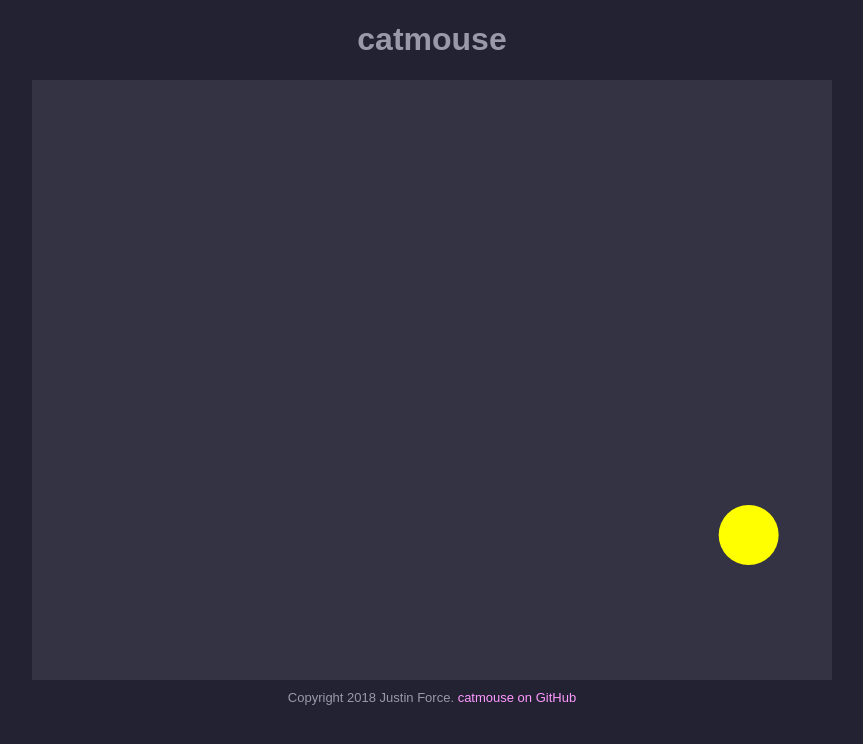
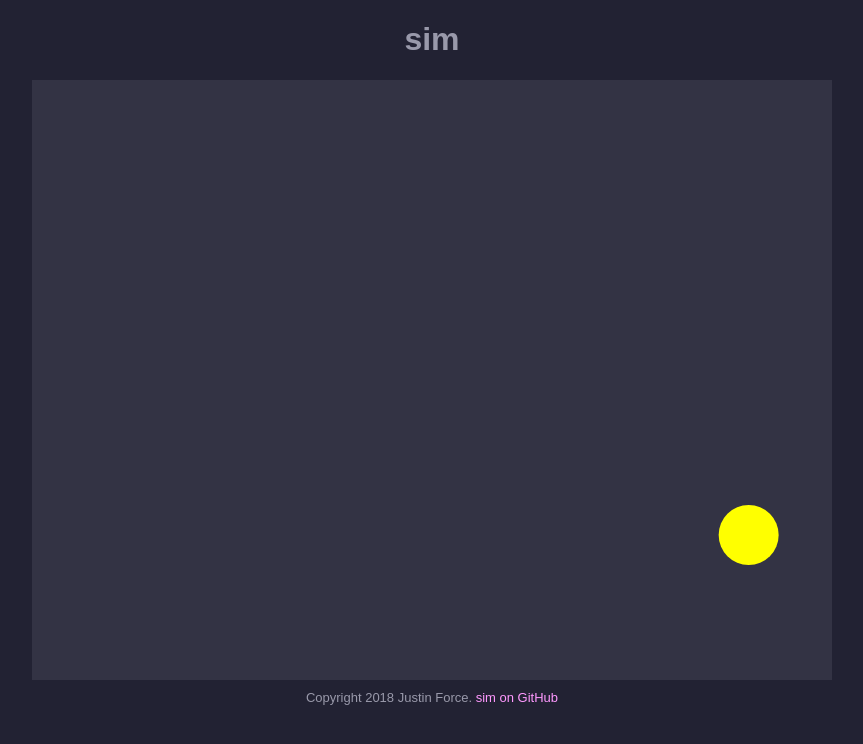
Before and after one commit to justinforce/catmouse, a website built with webpack: page index.html in a window 1280 px wide. Shown: the whole page, without its empty margins (208-1071 px from the left). Built offline with nearby package versions, Linux system fonts and the light colour scheme.

Commit message:
Rename catmouse -> sim

```diff
--- a/index.html
+++ b/index.html
@@ -3,14 +3,14 @@
   <head>
     <meta charset="utf-8">
     <meta name="viewport" content="width=device-width">
-    <title>catmouse</title>
+    <title>sim</title>
   </head>
   <body class="carbon">
-    <h1>catmouse</h1>
+    <h1>sim</h1>
     <canvas></canvas>
     <footer>
       Copyright 2018 Justin Force.
-      <a href="https://github.com/justinforce/catmouse">catmouse on GitHub</a>
+      <a href="https://github.com/justinforce/sim">sim on GitHub</a>
     </footer>
     <script src="build/bundle.js"></script>
   </body>
--- a/package.json
+++ b/package.json
@@ -1,5 +1,5 @@
 {
-  "name": "catmouse",
+  "name": "sim",
   "version": "1.0.0",
   "description": "",
   "main": "index.js",
```
Also changed, not shown: README.md, 1 other file.
